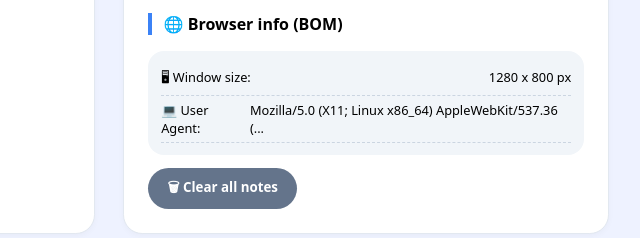
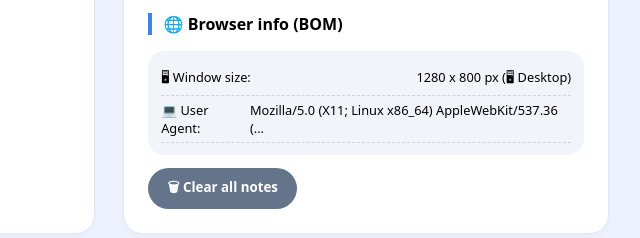
Before and after one commit to ghufransulaiman/QuickNotes_Lab_Dashboard, a plain HTML site: page index.html in a window 1280 px wide. Shown: the part 489-727 px from the top of the page, 531-1171 px from the left. Drawn offline with Linux system fonts and the light colour scheme.

Commit message:
Step 30 - Bonus: Show a screen-size category with BOM

```diff
--- a/index.html
+++ b/index.html
@@ -417,7 +417,13 @@ footer {
      function updateWindowSize() {
 	  const w = window.innerWidth;
 	  const h = window.innerHeight;
-	  windowSizeSpan.textContent = `${w} x ${h} px`;
+	  let category;
+
+	  if (w < 480) category = "📱 Mobile";
+	  else if (w < 1024) category = "💻 Tablet";
+	  else category = "🖥 Desktop";
+
+	  windowSizeSpan.textContent = `${w} x ${h} px (${category})`;
 	}
 
 	window.addEventListener("resize", updateWindowSize);
```
